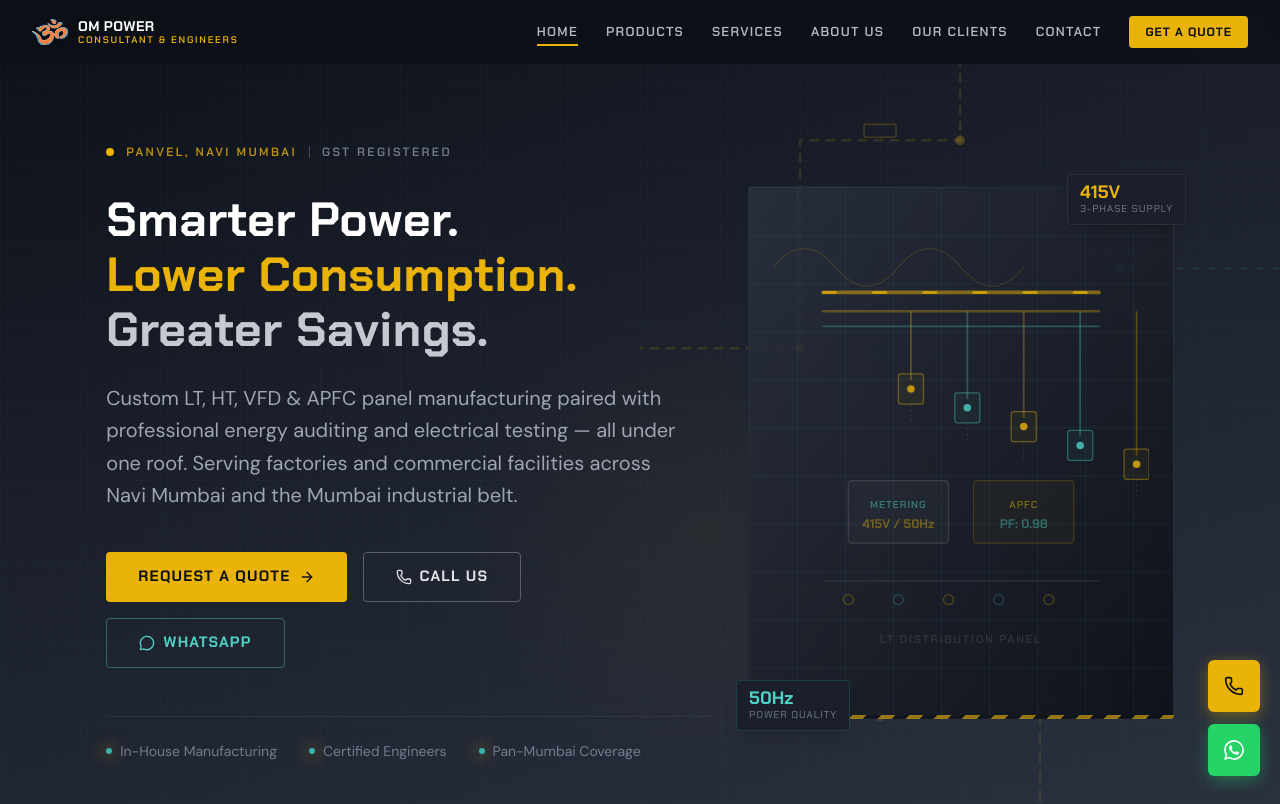
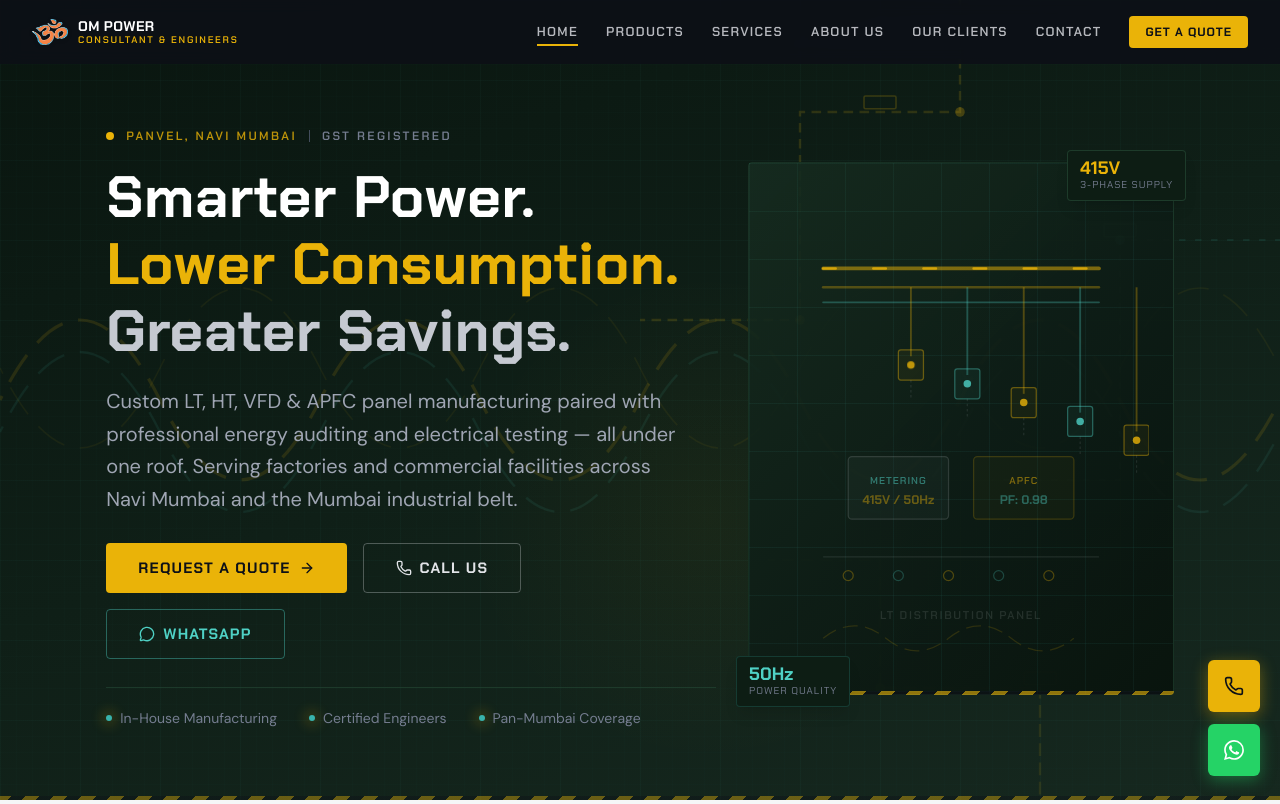
Before and after one commit to vedant553/om-power-v3, a Next.js app: page / in a window 1280 px wide. Shown: the top 804 px of the page. Built offline with nearby package versions, Linux system fonts and the light colour scheme.

Commit message:
feat: add About Us page with company story, mission, and leadership profile

```diff
--- a/src/app/about/page.tsx
+++ b/src/app/about/page.tsx
@@ -177,15 +177,18 @@ export default function AboutPage() {
           </div>
           <div className="max-w-sm mx-auto">
             <div className="bg-white rounded-sm border border-ind-100  overflow-hidden card-industrial">
-              {/* TODO: Replace with actual photo of S. Parange */}
-              <div className="relative h-56 bg-gradient-to-br from-[#0A1628] to-[#1e3670] flex items-center justify-center">
-                <div className="w-20 h-20 rounded-sm bg-ind-800 flex items-center justify-center">
-                  <Users className="w-10 h-10 text-white/50" aria-hidden="true" />
-                </div>
-
+              <div className="relative h-72 sm:h-80 w-full overflow-hidden bg-ind-100">
+                <Image
+                  src="/team/shyam-parange.jpg"
+                  alt="Shyam Parange — Founder & Principal Engineer, Om Power Consultant and Engineers"
+                  fill
+                  className="object-cover object-top hover:scale-105 transition-transform duration-500"
+                  sizes="(max-width: 640px) 100vw, 384px"
+                  priority
+                />
               </div>
               <div className="p-6">
-                <h3 className="font-heading text-xl font-bold text-ind-950">S. Parange</h3>
+                <h3 className="font-heading text-xl font-bold text-ind-950">Shyam Parange</h3>
                 <p className="text-cir-500 text-sm font-semibold mb-3">Founder &amp; Principal Engineer</p>
                 <p className="text-ind-500 text-sm leading-relaxed">
                   Electrical engineer with deep expertise in panel manufacturing and energy auditing across the Mumbai industrial belt.
--- a/src/app/globals.css
+++ b/src/app/globals.css
@@ -46,7 +46,10 @@
   --animate-waveform: waveform 2.5s ease-in-out infinite;
   --animate-circuit-dash: circuitDash 20s linear infinite;
   --animate-counter-in: counterIn 0.6s cubic-bezier(0.22, 1, 0.36, 1) forwards;
+}
 
+/* ===== GLOBAL KEYFRAMES ===== */
+/* These MUST live outside @theme so browsers emit them as real @keyframes rules */
 @keyframes fadeInUp {
   0% { opacity: 0; transform: translateY(30px); }
   100% { opacity: 1; transform: translateY(0); }
@@ -65,30 +68,30 @@
 }
 @keyframes flicker {
   0%, 100% { opacity: 1; }
-    4% { opacity: 0.85; }
-    6% { opacity: 1; }
-    8% { opacity: 0.7; }
-    9% { opacity: 1; }
+  4%  { opacity: 0.85; }
+  6%  { opacity: 1; }
+  8%  { opacity: 0.7; }
+  9%  { opacity: 1; }
   50% { opacity: 1; }
   54% { opacity: 0.9; }
   56% { opacity: 1; }
 }
 @keyframes pulseGlow {
   0%, 100% { box-shadow: 0 0 8px 2px rgba(234, 179, 8, 0.3); }
-    50% { box-shadow: 0 0 20px 6px rgba(234, 179, 8, 0.15); }
+  50%       { box-shadow: 0 0 20px 6px rgba(234, 179, 8, 0.15); }
 }
+/* waveform: animates stroke-dashoffset for SVG cross-browser compat
+   (CSS `d: path()` is not supported in Chrome/Safari) */
 @keyframes waveform {
-    0%, 100% { d: path("M0 40 Q25 10 50 40 T100 40 T150 40 T200 40"); }
-    33% { d: path("M0 40 Q25 60 50 40 T100 40 T150 40 T200 40"); }
-    66% { d: path("M0 40 Q25 15 50 40 T100 40 T150 40 T200 40"); }
+  0%   { stroke-dashoffset: 0; }
+  100% { stroke-dashoffset: -120; }
 }
 @keyframes circuitDash {
   to { stroke-dashoffset: -200; }
 }
 @keyframes counterIn {
-    0% { opacity: 0; transform: translateY(12px) scale(0.95); }
+  0%   { opacity: 0; transform: translateY(12px) scale(0.95); }
   100% { opacity: 1; transform: translateY(0) scale(1); }
-  }
 }
 
 /* ===== BASE STYLES ===== */
@@ -457,6 +460,35 @@ h1, h2, h3, h4, h5, h6 {
   animation: pulseGlow 3s ease-in-out infinite;
 }
 
+/* ===== ANIMATION UTILITY CLASSES ===== */
+/* Explicit definitions as guaranteed fallbacks alongside Tailwind v4 @theme tokens */
+.animate-fade-in-up {
+  animation: fadeInUp 0.7s cubic-bezier(0.22, 1, 0.36, 1) forwards;
+  opacity: 0;
+}
+.animate-fade-in {
+  animation: fadeIn 0.5s ease-out forwards;
+  opacity: 0;
+}
+.animate-slide-in-left {
+  animation: slideInLeft 0.7s cubic-bezier(0.22, 1, 0.36, 1) forwards;
+  opacity: 0;
+}
+.animate-slide-in-right {
+  animation: slideInRight 0.7s cubic-bezier(0.22, 1, 0.36, 1) forwards;
+  opacity: 0;
+}
+.animate-waveform {
+  animation: waveform 2.5s ease-in-out infinite;
+}
+.animate-circuit-dash {
+  animation: circuitDash 20s linear infinite;
+}
+.animate-counter-in {
+  animation: counterIn 0.6s cubic-bezier(0.22, 1, 0.36, 1) forwards;
+  opacity: 0;
+}
+
 /* ===== NO SCROLLBAR ===== */
 .no-scrollbar::-webkit-scrollbar {
   display: none;
--- a/src/components/HeroSection.tsx
+++ b/src/components/HeroSection.tsx
@@ -59,7 +59,10 @@ export default function HeroSection() {
   return (
     <section
       ref={heroRef}
-      className="relative min-h-screen flex items-center overflow-hidden bg-ind-dark"
+      className="relative min-h-screen flex items-center overflow-hidden"
+      style={{
+        background: "linear-gradient(160deg, #09150f 0%, #0F1F17 50%, #16281F 100%)",
+      }}
       aria-labelledby="hero-heading"
     >
       <style dangerouslySetInnerHTML={{__html: `
@@ -87,9 +90,9 @@ export default function HeroSection() {
           filter: drop-shadow(0 0 8px rgba(79, 209, 197, 0.6));
         }
         .glass-panel {
-          background: rgba(10, 22, 40, 0.85);
+          background: rgba(12, 26, 18, 0.9);
           backdrop-filter: blur(12px);
-          border: 1px solid rgba(79, 209, 197, 0.3);
+          border: 1px solid rgba(79, 209, 197, 0.35);
         }
       `}} />
 
@@ -99,9 +102,9 @@ export default function HeroSection() {
       {/* Waveform SVGs */}
       <div className="absolute inset-0 overflow-hidden" aria-hidden="true">
         <svg className="absolute inset-0 w-full h-full" viewBox="0 0 800 600" preserveAspectRatio="xMidYMid slice" fill="none">
-          <path d="M0 300 Q50 200 100 300 T200 300 T300 300 T400 300 T500 300 T600 300 T700 300 T800 300" stroke="rgba(234,179,8,0.12)" strokeWidth="2" fill="none" className="animate-waveform" style={{ animationDuration: "3s" }} />
-          <path d="M0 320 Q50 220 100 320 T200 320 T300 320 T400 320 T500 320 T600 320 T700 320 T800 320" stroke="rgba(79,209,197,0.08)" strokeWidth="1.5" fill="none" className="animate-waveform" style={{ animationDuration: "4s", animationDelay: "1s" }} />
-          <path d="M0 280 Q50 380 100 280 T200 280 T300 280 T400 280 T500 280 T600 280 T700 280 T800 280" stroke="rgba(234,179,8,0.06)" strokeWidth="1" fill="none" className="animate-waveform" style={{ animationDuration: "5s", animationDelay: "0.5s" }} />
+          <path d="M0 300 Q50 200 100 300 T200 300 T300 300 T400 300 T500 300 T600 300 T700 300 T800 300" stroke="rgba(234,179,8,0.12)" strokeWidth="2" fill="none" strokeDasharray="20 10" className="animate-waveform" style={{ animationDuration: "3s" }} />
+          <path d="M0 320 Q50 220 100 320 T200 320 T300 320 T400 320 T500 320 T600 320 T700 320 T800 320" stroke="rgba(79,209,197,0.08)" strokeWidth="1.5" fill="none" strokeDasharray="20 10" className="animate-waveform" style={{ animationDuration: "4s", animationDelay: "1s" }} />
+          <path d="M0 280 Q50 380 100 280 T200 280 T300 280 T400 280 T500 280 T600 280 T700 280 T800 280" stroke="rgba(234,179,8,0.06)" strokeWidth="1" fill="none" strokeDasharray="20 10" className="animate-waveform" style={{ animationDuration: "5s", animationDelay: "0.5s" }} />
         </svg>
       </div>
 
@@ -133,13 +136,13 @@ export default function HeroSection() {
       />
 
       {/* Content — asymmetric split */}
-      <div className="container-custom relative z-10 pt-28 pb-20 md:pt-36 md:pb-24">
+      <div className="container-custom relative z-10 pt-20 pb-8 md:pt-24 md:pb-10 lg:pt-24 lg:pb-10">
         <div className="grid lg:grid-cols-12 gap-12 lg:gap-8 items-center">
 
           {/* Left column — text + CTA (7 cols) */}
           <div className="lg:col-span-7 xl:col-span-7">
             {/* Flickering indicator dot */}
-            <div className="flex items-center gap-3 mb-8 animate-fade-in">
+            <div className="flex items-center gap-3 mb-4 md:mb-5 animate-fade-in">
               <span className="w-2 h-2 rounded-full bg-haz-500 flicker-accent" aria-hidden="true" />
               <span className="text-haz-500/80 font-heading text-xs font-semibold tracking-[0.2em] uppercase">Panvel, Navi Mumbai</span>
               <span className="w-px h-3 bg-ind-600" aria-hidden="true" />
@@ -149,7 +152,7 @@ export default function HeroSection() {
             {/* Headline */}
             <h1
               id="hero-heading"
-              className="font-heading text-[2.75rem] sm:text-[3.5rem] md:text-[4.25rem] lg:text-[4.75rem] xl:text-5xl font-bold text-white leading-[1.05] mb-6 animate-fade-in-up"
+              className="font-heading text-[2.5rem] sm:text-[3.25rem] md:text-[3.85rem] lg:text-[3.25rem] xl:text-[3.65rem] font-bold text-white leading-[1.08] mb-4 md:mb-5 animate-fade-in-up"
               style={{ animationDelay: "0.1s" }}
             >
               Smarter Power.<br />
@@ -160,7 +163,7 @@ export default function HeroSection() {
 
             {/* Body */}
             <p
-              className="text-ind-300 text-base sm:text-lg md:text-xl leading-relaxed mb-10 max-w-xl animate-fade-in-up"
+              className="text-ind-300 text-base sm:text-lg md:text-xl leading-relaxed mb-6 md:mb-7 max-w-xl animate-fade-in-up"
               style={{ animationDelay: "0.25s" }}
             >
               Custom LT, HT, VFD &amp; APFC panel manufacturing paired with
@@ -171,7 +174,7 @@ export default function HeroSection() {
 
             {/* CTA row */}
             <div
-              className="flex flex-wrap gap-4 mb-12 animate-fade-in-up"
+              className="flex flex-wrap gap-4 mb-6 md:mb-7 animate-fade-in-up"
               style={{ animationDelay: "0.4s" }}
             >
               <Link href="/contact" id="hero-get-quote-cta" className="btn-primary">
@@ -194,7 +197,7 @@ export default function HeroSection() {
 
             {/* Trust signals */}
             <div
-              className="flex flex-wrap gap-x-8 gap-y-3 animate-fade-in-up border-t border-ind-700/50 pt-6"
+              className="flex flex-wrap gap-x-8 gap-y-3 animate-fade-in-up border-t border-[#234533]/70 pt-4 md:pt-5"
               style={{ animationDelay: "0.55s" }}
             >
               {[
@@ -221,7 +224,7 @@ export default function HeroSection() {
                 }}
               >
                 {/* Dark panel face */}
-                <div className="absolute inset-0 bg-gradient-to-br from-ind-800/80 to-ind-950/90 border border-ind-700/30 rounded-sm">
+                <div className="absolute inset-0 rounded-sm border border-[#244834]/50" style={{ background: 'linear-gradient(135deg, rgba(22,44,32,0.9) 0%, rgba(14,29,22,0.95) 50%, rgba(8,19,13,0.95) 100%)' }}>
                   {/* Panel grid lines */}
                   <div className="absolute inset-0" style={{
                     backgroundImage: "linear-gradient(rgba(79,209,197,0.06) 1px, transparent 1px), linear-gradient(90deg, rgba(79,209,197,0.06) 1px, transparent 1px)",
@@ -312,7 +315,7 @@ export default function HeroSection() {
                     <text x="150" y="340" textAnchor="middle" fill="rgba(226,228,232,0.12)" fontSize="9" fontFamily="var(--font-chakra)" fontWeight="600" letterSpacing="0.15em">LT DISTRIBUTION PANEL</text>
 
                     {/* Voltage waveform overlay */}
-                    <path d="M40 355 Q65 335 90 355 T140 355 T190 355 T240 355" stroke="rgba(234,179,8,0.15)" strokeWidth="1" fill="none" className="animate-waveform" />
+                    <path d="M40 355 Q65 335 90 355 T140 355 T190 355 T240 355" stroke="rgba(234,179,8,0.15)" strokeWidth="1" fill="none" strokeDasharray="12 6" className="animate-waveform" />
                   </svg>
 
                   {/* Interactive Tooltip Overlay inside Panel */}
@@ -346,13 +349,13 @@ export default function HeroSection() {
               </div>
 
               {/* Floating data tag — top right */}
-              <div className="absolute -top-3 -right-3 bg-ind-900 border border-ind-700/50 rounded-sm px-3 py-2 shadow-lg z-30" style={{ transform: `translate(${mousePos.x * 5}px, ${mousePos.y * 5}px)`, transition: "transform 0.5s cubic-bezier(0.22, 1, 0.36, 1)" }}>
+              <div className="absolute -top-3 -right-3 bg-[#0d1d14] border border-[#244834]/70 rounded-sm px-3 py-2 shadow-lg z-30" style={{ transform: `translate(${mousePos.x * 5}px, ${mousePos.y * 5}px)`, transition: "transform 0.5s cubic-bezier(0.22, 1, 0.36, 1)" }}>
                 <div className="text-haz-500 font-heading text-lg font-bold leading-none">{voltage}V</div>
                 <div className="text-ind-400 text-[10px] font-heading tracking-widest uppercase">3-Phase Supply</div>
               </div>
 
               {/* Floating data tag — bottom left */}
-              <div className="absolute -bottom-3 -left-3 bg-ind-900 border border-cir-500/20 rounded-sm px-3 py-2 shadow-lg z-30" style={{ transform: `translate(${mousePos.x * -4}px, ${mousePos.y * -4}px)`, transition: "transform 0.6s cubic-bezier(0.22, 1, 0.36, 1)" }}>
+              <div className="absolute -bottom-3 -left-3 bg-[#0d1d14] border border-cir-500/20 rounded-sm px-3 py-2 shadow-lg z-30" style={{ transform: `translate(${mousePos.x * -4}px, ${mousePos.y * -4}px)`, transition: "transform 0.6s cubic-bezier(0.22, 1, 0.36, 1)" }}>
                 <div className="text-cir-400 font-heading text-lg font-bold leading-none">50Hz</div>
                 <div className="text-ind-400 text-[10px] font-heading tracking-widest uppercase">Power Quality</div>
               </div>
```
Also changed, not shown: public/team/shyam-parange.jpg (added). Lines whose indentation alone changed are shown as unchanged.
